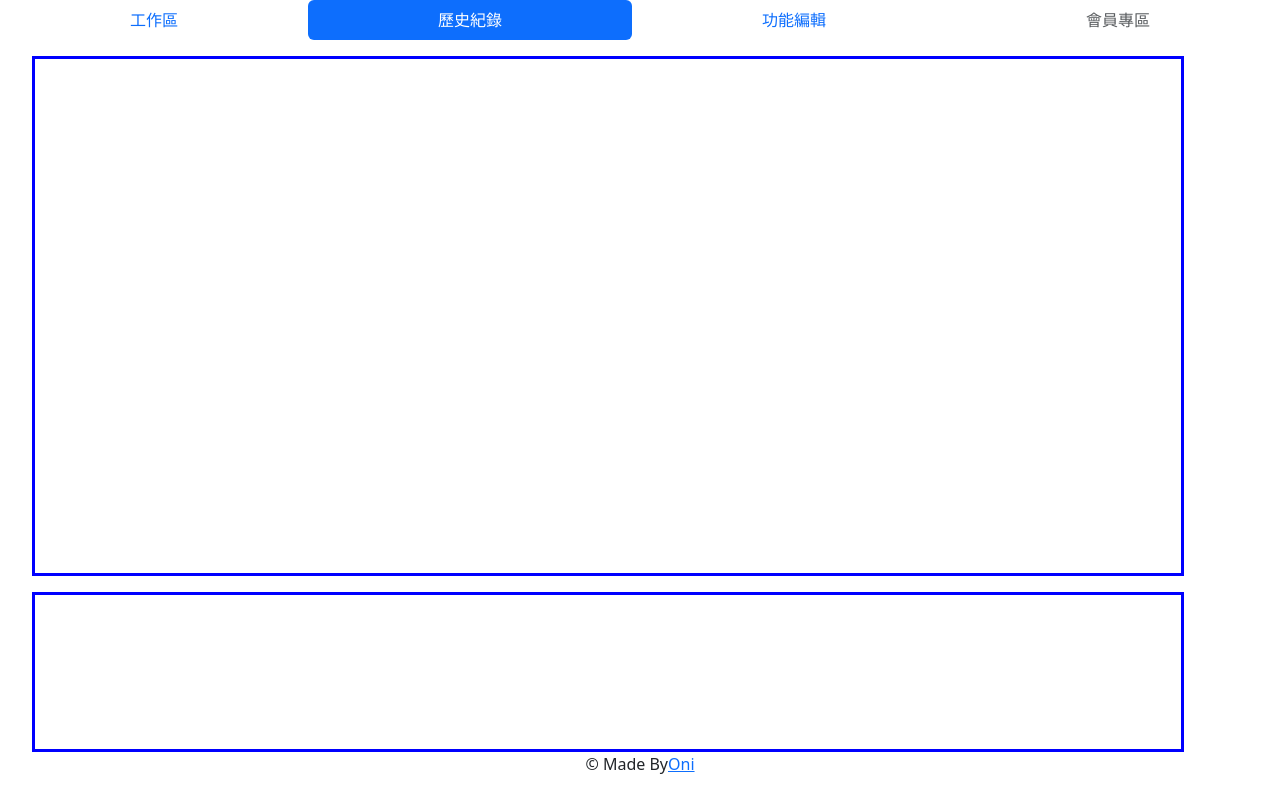
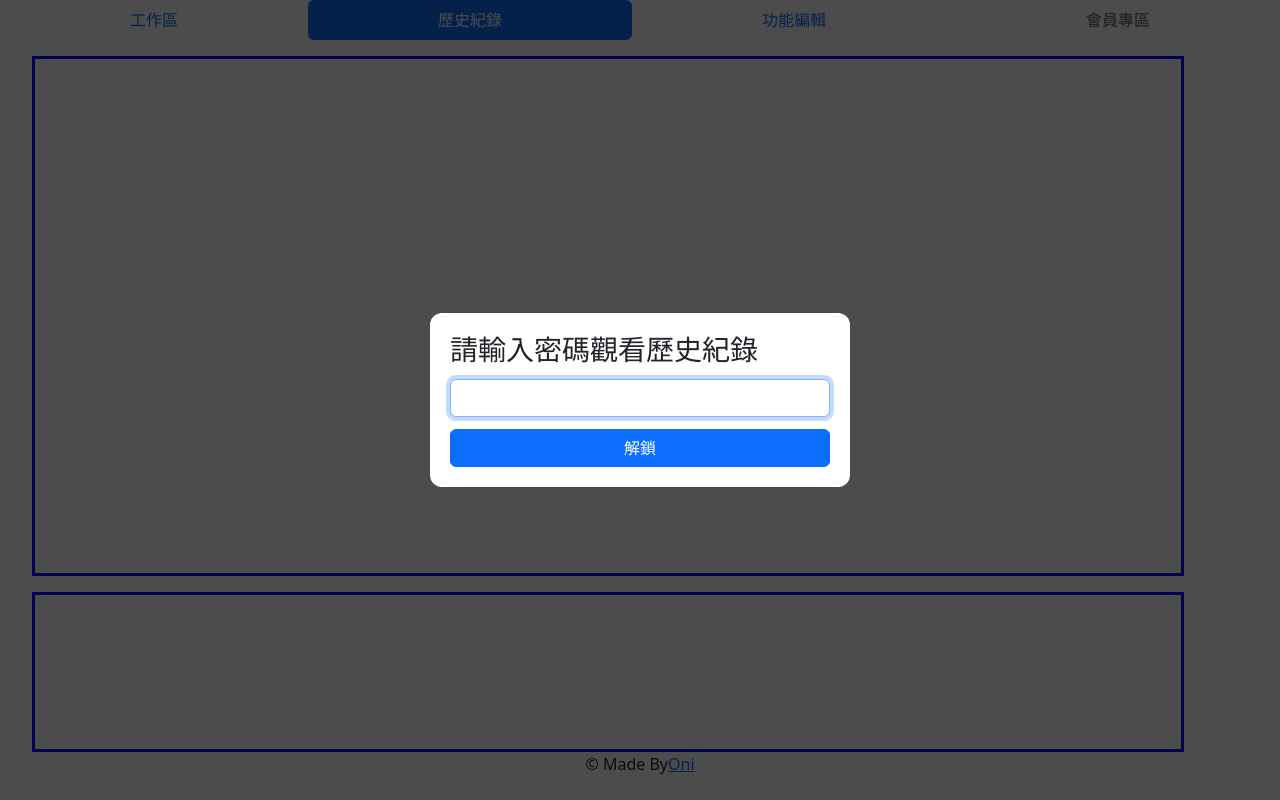
Before and after one commit to odenmeow/Yoichi-React, a Next.js app in the folder my-next/: page /history in a window 1280 px wide. Built offline with nearby package versions, Linux system fonts and the light colour scheme.

Commit message:
Add history password lock and disable work summary

```diff
--- a/my-next/pages/history.js
+++ b/my-next/pages/history.js
@@ -1,12 +1,38 @@
 import Head from "next/head";
 
-import { useEffect } from "react";
+import { useEffect, useState } from "react";
 import "popper.js";
 import LZString from "lz-string";
 import myHistoryScript from "../public/history";
 import Link from "next/link";
 export default function History() {
+  const [passwordInput, setPasswordInput] = useState("");
+  const [isUnlocked, setIsUnlocked] = useState(false);
+
   useEffect(() => {
+    const lockPage = () => {
+      setIsUnlocked(false);
+      setPasswordInput("");
+    };
+
+    const handleVisibilityChange = () => {
+      if (document.hidden) {
+        lockPage();
+      }
+    };
+
+    window.addEventListener("blur", lockPage);
+    document.addEventListener("visibilitychange", handleVisibilityChange);
+
+    return () => {
+      window.removeEventListener("blur", lockPage);
+      document.removeEventListener("visibilitychange", handleVisibilityChange);
+    };
+  }, []);
+
+  useEffect(() => {
+    if (!isUnlocked) return;
+
     const bootstrapFallback = { Popover: class {} };
     let initialized = false;
     const initializePage = () => {
@@ -32,7 +58,18 @@ export default function History() {
       window.__yoichiHistoryScriptInitialized = false;
       document.body.removeChild(script);
     };
-  }, []);
+  }, [isUnlocked]);
+
+  const handleUnlock = (event) => {
+    event.preventDefault();
+    if (passwordInput === "11806") {
+      setIsUnlocked(true);
+      return;
+    }
+
+    alert("密碼錯誤");
+    setPasswordInput("");
+  };
 
   return (
     <div>
@@ -64,6 +101,43 @@ export default function History() {
         </nav>
       </header>
       <main>
+        {!isUnlocked && (
+          <section
+            style={{
+              position: "fixed",
+              inset: 0,
+              background: "rgba(0, 0, 0, 0.7)",
+              zIndex: 3000,
+              display: "flex",
+              alignItems: "center",
+              justifyContent: "center",
+            }}
+          >
+            <form
+              onSubmit={handleUnlock}
+              style={{
+                width: "min(90vw, 420px)",
+                background: "#fff",
+                borderRadius: "12px",
+                padding: "1.25rem",
+                display: "grid",
+                gap: "0.75rem",
+              }}
+            >
+              <h3 style={{ margin: 0 }}>請輸入密碼觀看歷史紀錄</h3>
+              <input
+                type="password"
+                className="form-control"
+                value={passwordInput}
+                onChange={(event) => setPasswordInput(event.target.value)}
+                autoFocus
+              />
+              <button type="submit" className="btn btn-primary">
+                解鎖
+              </button>
+            </form>
+          </section>
+        )}
         <section
           className="presentation-Area"
           style={{ height: "65vh", marginTop: "1rem" }}
```
Also changed, not shown: my-next/public/app.js (+7 -0 lines).
